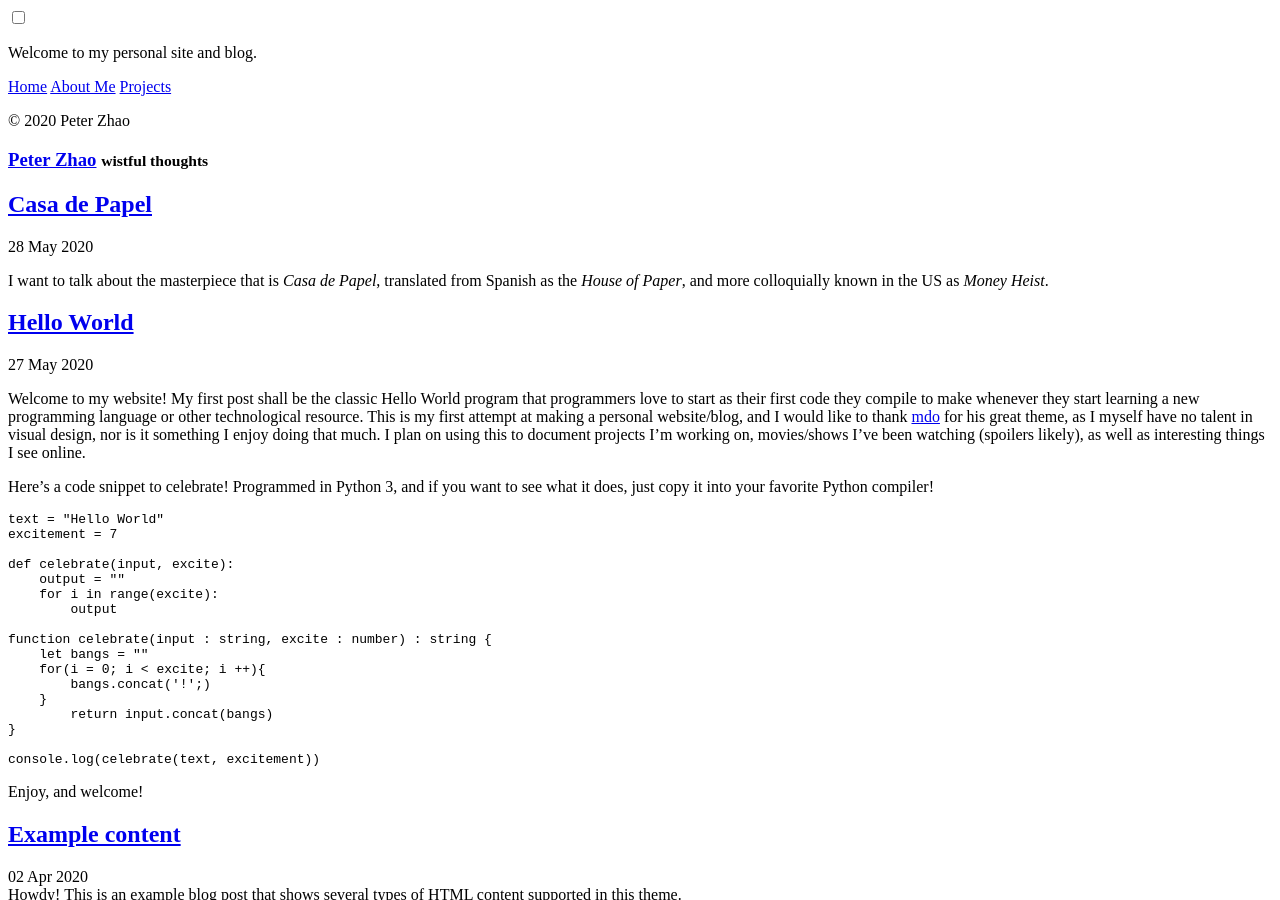
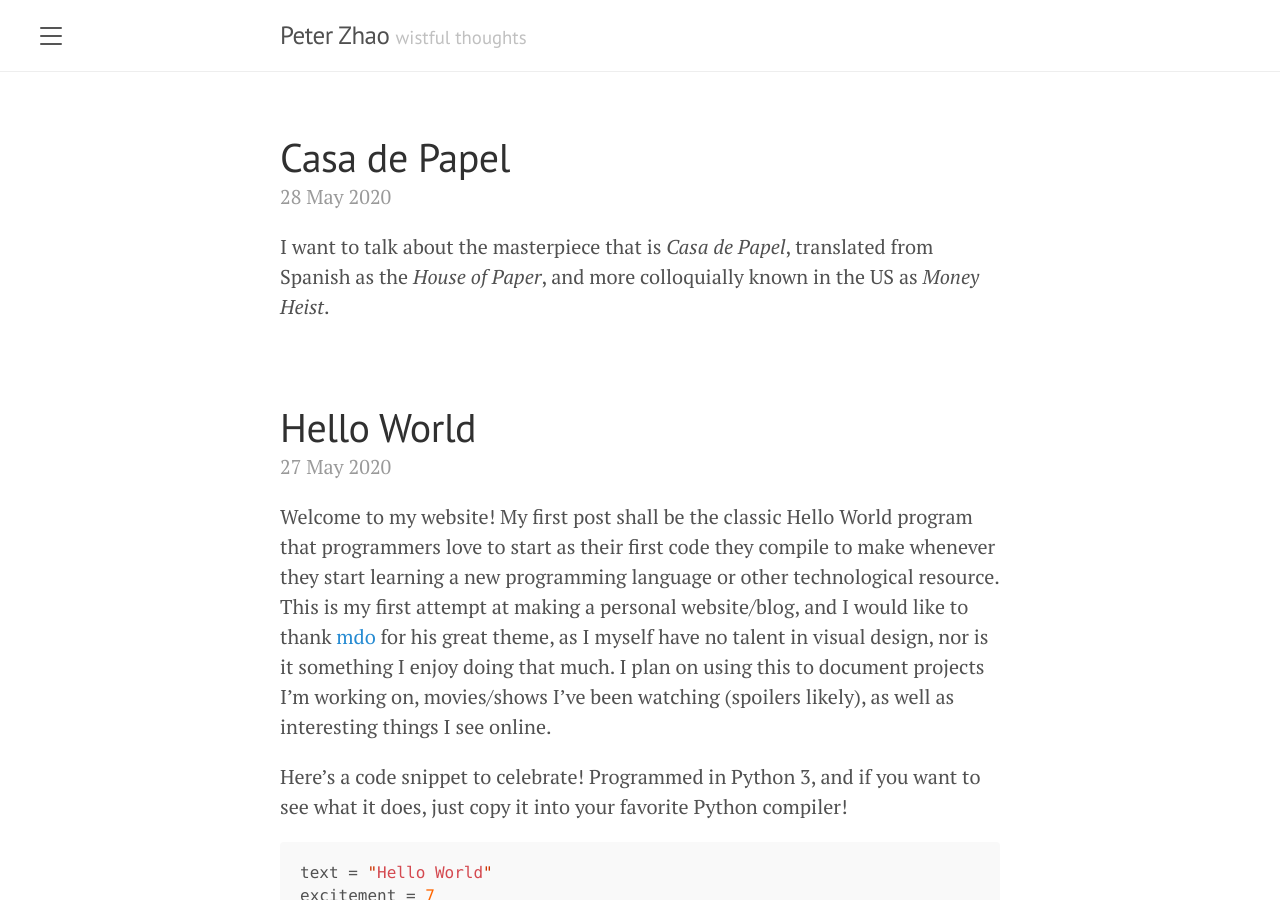
Before and after one commit to pzhao1799/pzhao1799.github.io, a Jekyll site: the page built from index.html, in a window 1280 px wide and 900 px high. Built offline with Jekyll 4.4.1, drawn with Linux system fonts in a browser that asks for light colours; the list of posts is cut into pages by our own code; part of the change alters nothing that is shown.

```diff
--- a/_config.yml
+++ b/_config.yml
@@ -2,8 +2,8 @@
 title:               Peter Zhao
 tagline:             'wistful thoughts'
 description:         'Welcome to my personal site and blog.'
-url:                 http://lanyon.getpoole.com
-baseurl:             'https://github.com/pzhao1799.github.io/pzhao1799/'
+url:                 https://pzhao1799.github.io/
+baseurl:             ''
 paginate:            5
 permalink:           pretty
 
```
